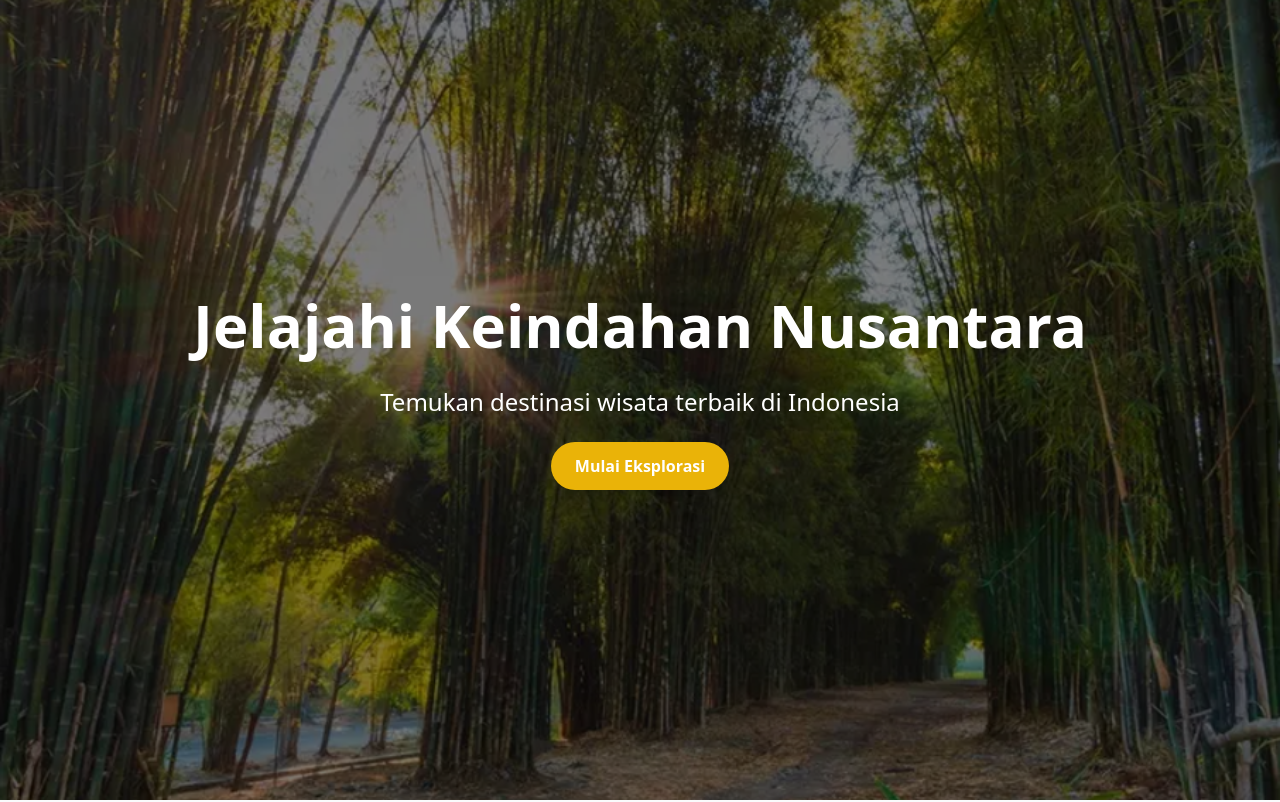
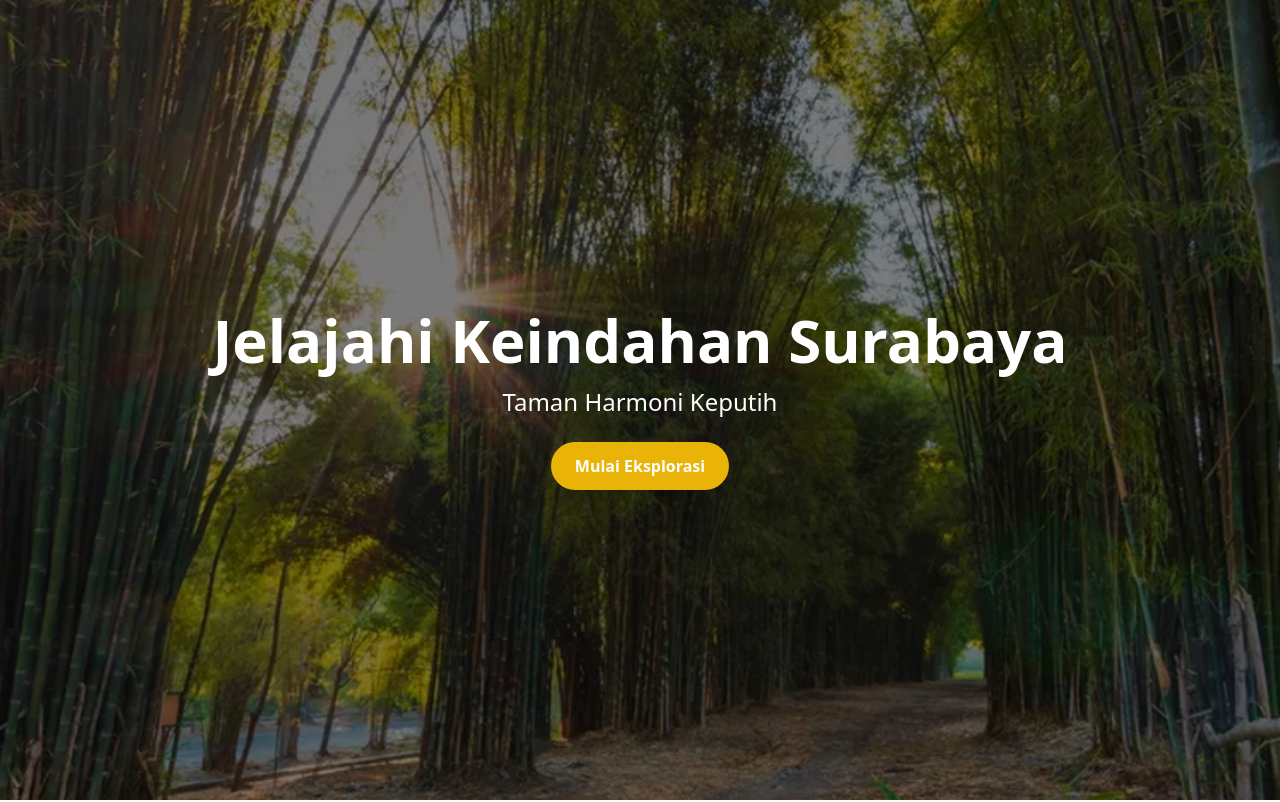
Before and after one commit to wdwdngrh/landing-page-pweb, a plain HTML site: page index.html in a window 1280 px wide. Shown: the top 802 px of the page. Drawn offline with nearby package versions, Linux system fonts and the light colour scheme.

Commit message:
Update index.html

```diff
--- a/index.html
+++ b/index.html
@@ -10,8 +10,8 @@
   <!-- Hero Section -->
   <header class="relative bg-cover bg-center h-screen" style="background-image: url('assets/taman-bambu.png');">
     <div class="absolute inset-0 bg-black bg-opacity-50 flex flex-col items-center justify-center text-white">
-      <h1 class="text-4xl md:text-6xl font-bold mb-4 animate-bounce">Jelajahi Keindahan Nusantara</h1>
-      <p class="text-lg md:text-2xl mb-6">Temukan destinasi wisata terbaik di Indonesia</p>
+      <h1 class="text-4xl md:text-6xl font-bold mb-4">Jelajahi Keindahan Surabaya</h1>
+      <p class="text-lg md:text-2xl mb-6">Taman Harmoni Keputih</p>
       <a href="#destinasi" class="px-6 py-3 bg-yellow-500 hover:bg-yellow-600 rounded-full font-semibold shadow-lg transition">Mulai Eksplorasi</a>
     </div>
   </header>
```
